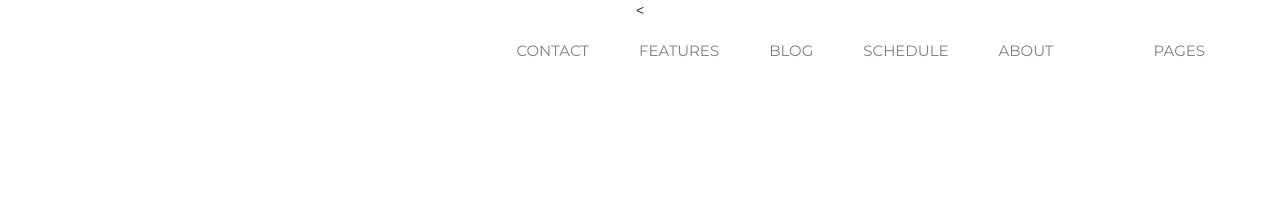
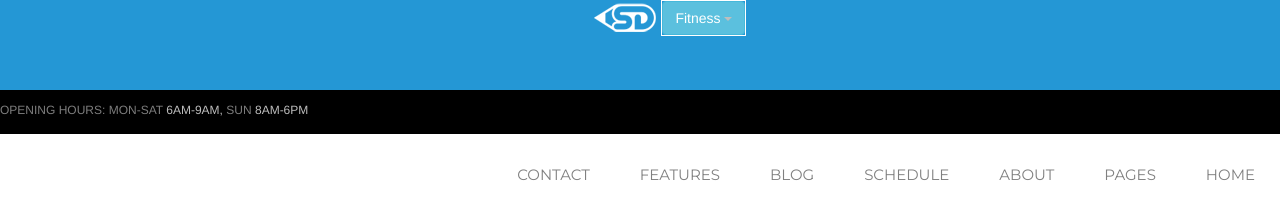
Before and after one commit to Mayra15/fitness-project, a plain HTML site: page index.html in a window 1280 px wide. Drawn offline with nearby package versions, Linux system fonts and the light colour scheme.

Commit message:
added images file, started styling nav bar

```diff
--- a/index.html
+++ b/index.html
@@ -1,4 +1,4 @@
-<<!DOCTYPE html>
+<!DOCTYPE html>
 <html lang="en">
 <head>
   <meta charset="UTF-8">
@@ -9,9 +9,41 @@
 
 </head>
 <body>
+<div class="first">
+  <div class="top">
+    <img src="images/sd-logo.png">
+  </div>
+  <!--Dropdown menu -->
+    <div class="dropdown">
+      <button class="btn btn-info dropdown-toggle" type="button" id="dropdownMenu1" data-toggle="dropdown" aria-haspopup="true" aria-expanded="true">
+  Fitness
+    <span class="caret"></span>
+  </button>
+      <ul class="dropdown-menu" aria-labelledby="dropdownMenu1">
+        <li><a href="#">Helpinghands</a></li>
+        <li><a href="#">Myuniversity</a></li>
+        <li><a href="#">Fitness</a></li>
+        <li><a href="#">Charity</a></li>
+        <li><a href="#">Minimal</a></li>
+        <li><a href="#">Getfit</a></li>
+        <li><a href="#">Mycollege</a></li>
+      </ul>
+  </div>
+<!--dropdown menu finishes-->
+</div>
+<div class="middle">
+  <p>opening hours: mon-sat
+  <span class="one">6am-9am,</span>
+  sun <span class="two">8am-6pm</span>
+  </p>
+</div>
+
+<div class="spacer">
+
+</div>
 <nav>
   <ul>
-    <li><a href="#home>"Home</a></li>
+    <li><a href="#home">Home</a></li>
     <li><a href="#pages">Pages</a></li>
     <li><a href="#about">About</a></li>
     <li><a href="#schedule">Schedule</a></li>
@@ -21,8 +53,7 @@
   </ul>
 </nav>
 
-
-</body>
 <!-- Latest compiled and minified JavaScript -->
 <script src="https://maxcdn.bootstrapcdn.com/bootstrap/3.3.5/js/bootstrap.min.js" integrity="sha512-K1qjQ+NcF2TYO/eI3M6v8EiNYZfA95pQumfvcVrTHtwQVDG+aHRqLi/ETn2uB+1JqwYqVG3LIvdm9lj6imS/pQ==" crossorigin="anonymous"></script>
+</body>
 </html>
--- a/style.css
+++ b/style.css
@@ -28,3 +28,35 @@ nav ul li {
   padding: 20px 0;
   text-transform: uppercase;
 }
+
+.first {
+  background-color: #2497d5;
+  height: 90px;
+}
+.top {
+  display: inline-block;
+  background-color: #2497d5;
+  padding-left: 60px;
+}
+
+.dropdown {
+  display: inline-block;
+  border: 1px white solid;
+}
+.middle {
+  background-color: black;
+  height: 44px;
+}
+
+.middle p {
+  display: inline;
+  float: left;
+  color: #7d7d7d;
+  text-transform: uppercase;
+  font-size: 12px;
+  padding-top: 12px;
+}
+
+span {
+  color: #bebebe;
+}
```
Also changed, not shown: images/fitness-logo.png (added), images/sd-logo.png (added).
